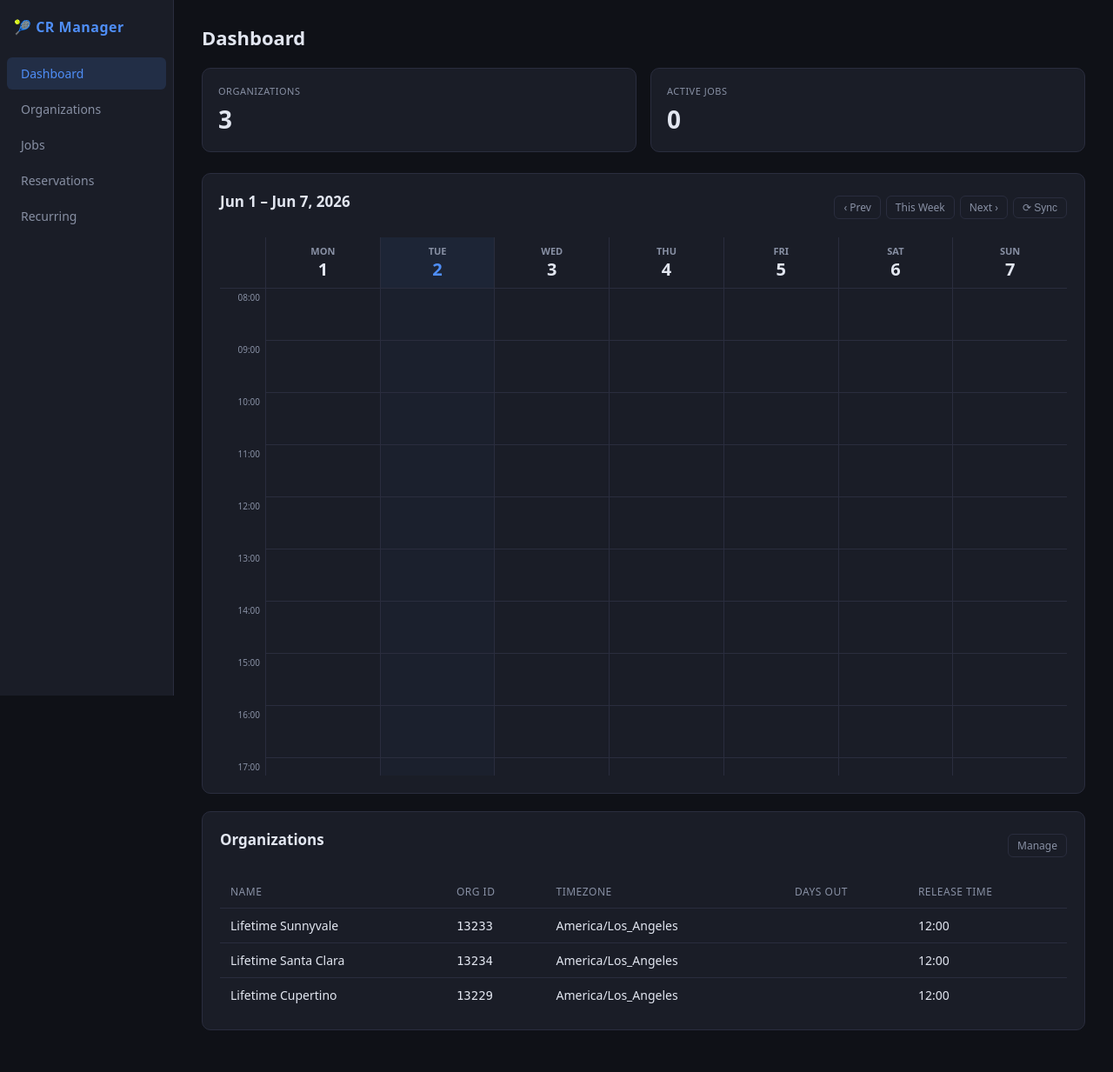
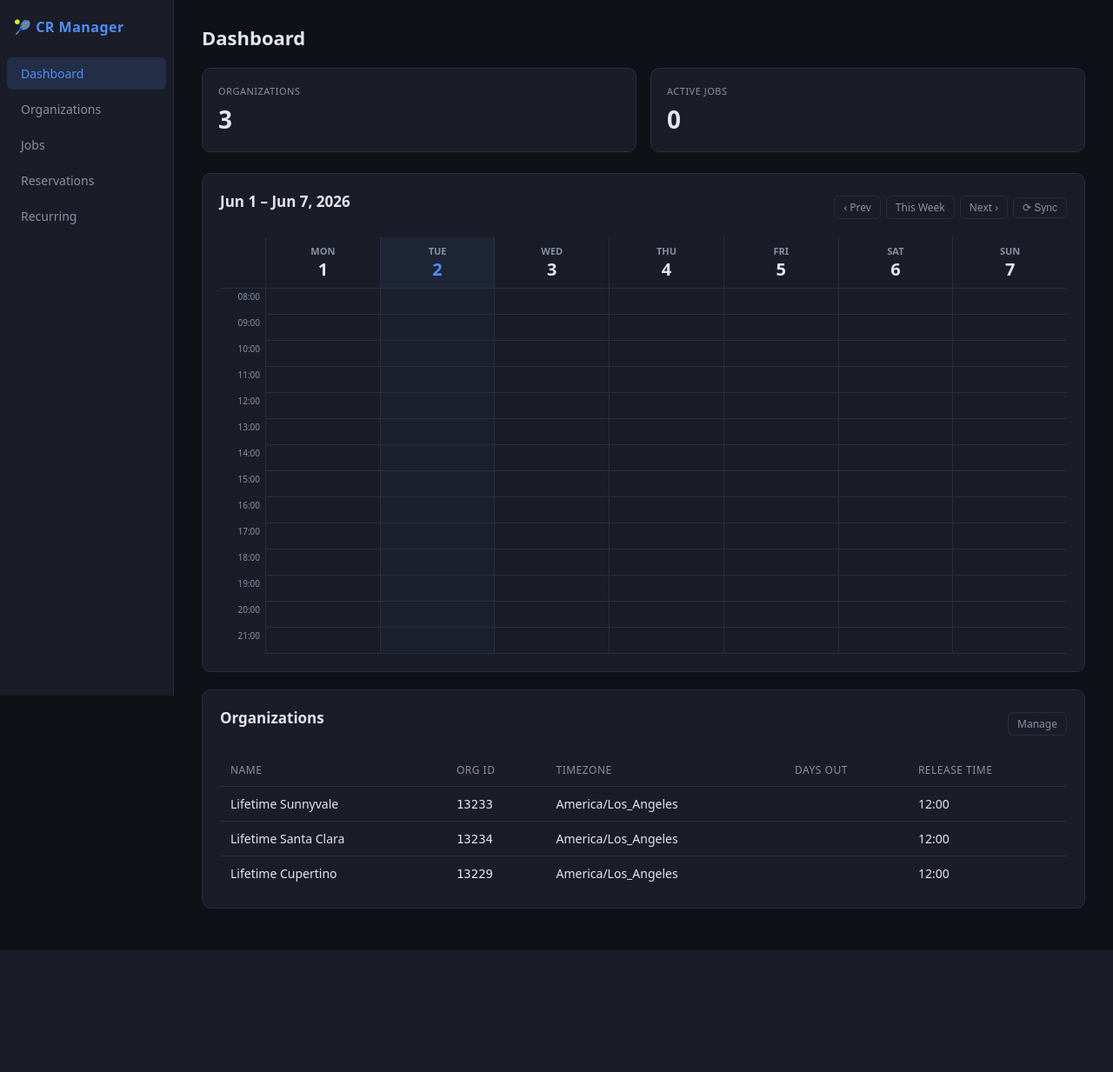
Before and after one commit to hs220/court-reserve, a FastAPI app: page / in a window 1280 px wide. Shown: the whole page at 87% size. After the commit the page ends 1093 px from the top, so only its background shows below. Run offline with FastAPI, Linux system fonts and the light colour scheme; some libraries are stand-ins or nearby versions.

Commit message:
Compact calendar: 30px/hr, no inner scroll
Halve the px-per-hour from 60 to 30, reducing total grid height from
840px to 420px. Remove the inner overflow-y scroll so the calendar
renders inline with the page scroll.

Co-Authored-By: Claude Sonnet 4.6 <noreply@anthropic.com>

```diff
--- a/web/routes/orgs.py
+++ b/web/routes/orgs.py
@@ -126,9 +126,9 @@ async def dashboard(request: Request, week: str = None):
                 except ValueError:
                     pass
 
-    # Each booking gets top_px/height_px pre-computed (60px per hour, 1px per minute)
+    # Each booking gets top_px/height_px pre-computed (30px per hour, 0.5px per minute)
     CAL_START_HOUR = 8
-    PX_PER_HOUR = 60
+    PX_PER_HOUR = 30
     bookings_by_date = {}
     for r in booking_rows:
         booking_id, date_str, start_time = r[0], r[1], r[2]
@@ -136,8 +136,8 @@ async def dashboard(request: Request, week: str = None):
             h, m = int(start_time.split(":")[0]), int(start_time.split(":")[1])
         except Exception:
             h, m = CAL_START_HOUR, 0
-        top_px = (h - CAL_START_HOUR) * PX_PER_HOUR + m
-        height_px = max((r[4] or PX_PER_HOUR), 24)
+        top_px = (h - CAL_START_HOUR) * PX_PER_HOUR + round(m * PX_PER_HOUR / 60)
+        height_px = max(round((r[4] or 60) * PX_PER_HOUR / 60), 18)
         bookings_by_date.setdefault(date_str, []).append({
             "id": booking_id,
             "start_time": start_time,
--- a/web/static/style.css
+++ b/web/static/style.css
@@ -84,25 +84,25 @@ input:focus, select:focus, textarea:focus { outline: none; border-color: var(--a
 .week-day-num { font-size: 20px; font-weight: 700; color: var(--text); }
 .week-col-today .week-day-num { color: var(--accent); }
 
-.week-grid-scroll { overflow-y: auto; max-height: 560px; overflow-x: auto; }
+.week-grid-scroll { overflow-x: auto; }
 .week-time-grid { display: flex; min-width: 400px; }
 
 /* Time label column */
 .week-time-col { width: 52px; flex-shrink: 0; }
-.time-slot-label { height: 60px; font-size: 10px; color: var(--muted); text-align: right; padding: 3px 6px 0; box-sizing: border-box; white-space: nowrap; }
+.time-slot-label { height: 30px; font-size: 10px; color: var(--muted); text-align: right; padding: 2px 6px 0; box-sizing: border-box; white-space: nowrap; }
 
 /* Day columns */
 .week-day-col {
   flex: 1;
   position: relative;
-  height: calc(14 * 60px);   /* 8AM–10PM = 14 hours × 60px */
+  height: calc(14 * 30px);   /* 8AM–10PM = 14 hours × 30px */
   border-left: 1px solid var(--border);
   background-image: repeating-linear-gradient(
     to bottom,
     transparent,
-    transparent 59px,
-    var(--border) 59px,
-    var(--border) 60px
+    transparent 29px,
+    var(--border) 29px,
+    var(--border) 30px
   );
 }
 .week-day-today { background-color: rgba(79,142,247,.03); }
```
